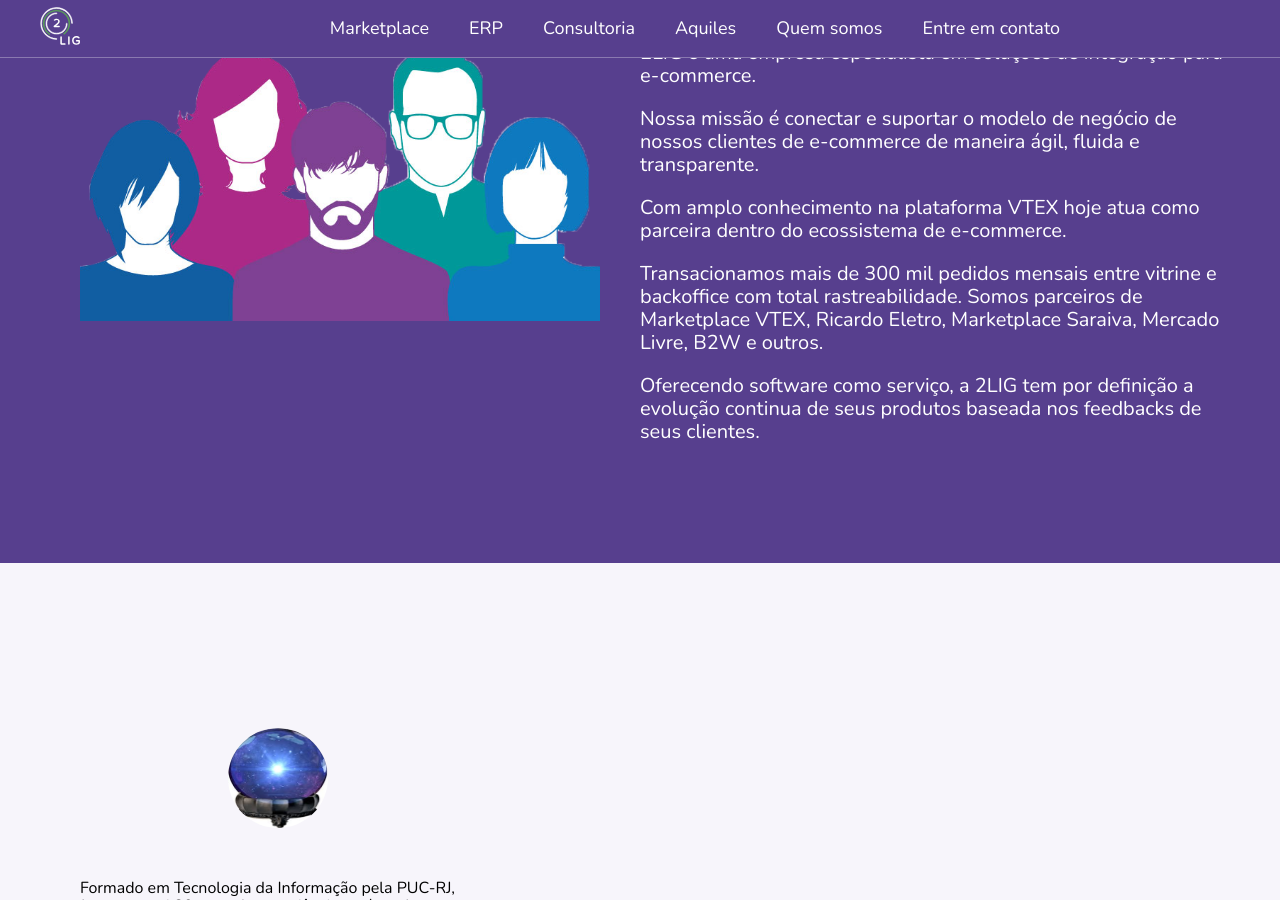
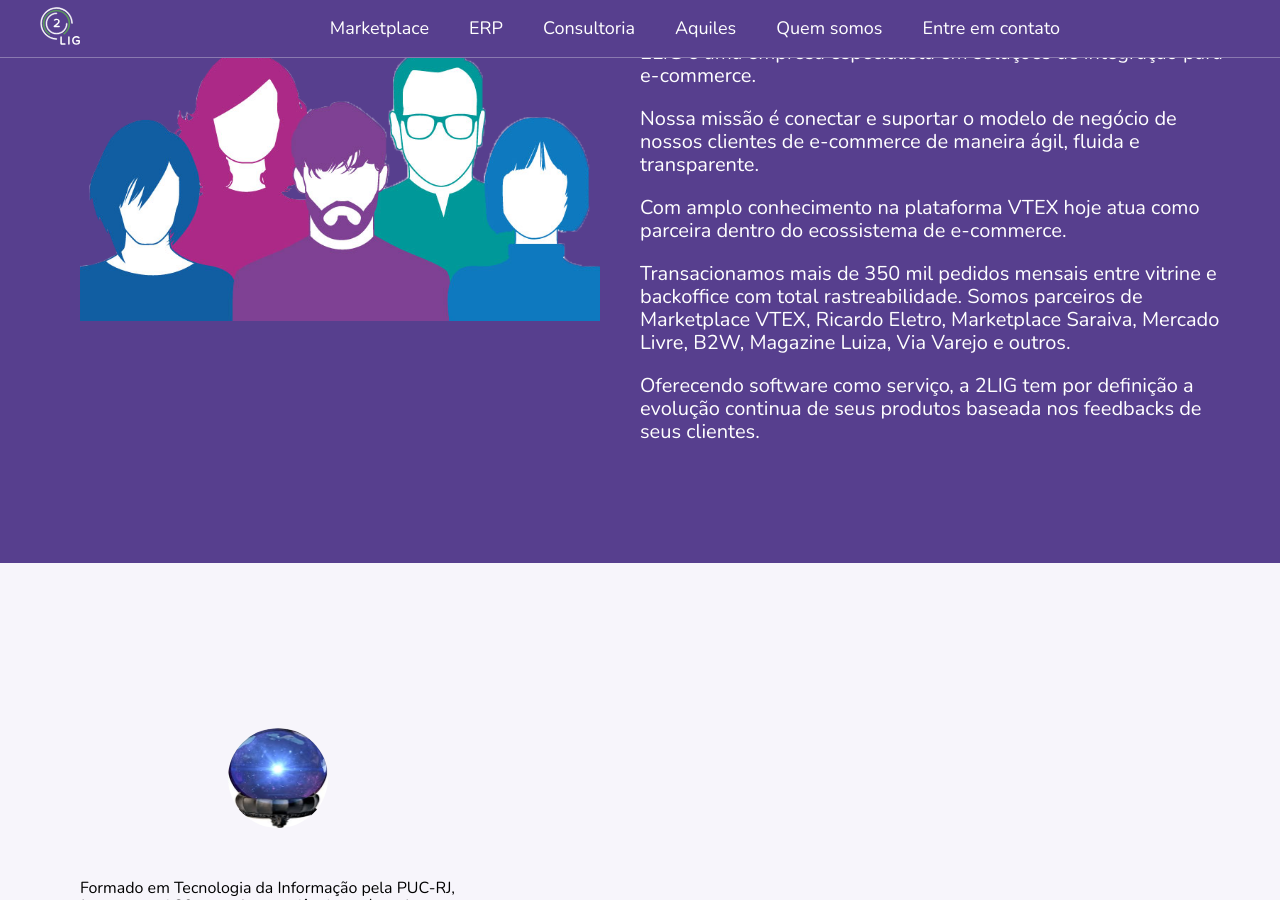
Before and after one commit to leandrooriente/2lig, a Jekyll site: the page built from index.html, in a window 1280 px wide and 900 px high, scrolled down 5146 px. Built offline with Jekyll 4.4.1, drawn with Linux system fonts in a browser that asks for light colours; nearby versions of some CDN libraries; library files that are not in the unit come from our copies.

Commit message:
Updated Index and 1 other file

```diff
--- a/_includes/company.html
+++ b/_includes/company.html
@@ -21,7 +21,8 @@
         </p>
 
         <p>
-          Transacionamos mais de 300 mil pedidos mensais entre vitrine e backoffice com total rastreabilidade. Somos parceiros de Marketplace VTEX, Ricardo Eletro, Marketplace Saraiva, Mercado Livre, B2W e outros.
+          Transacionamos mais de 350 mil pedidos mensais entre vitrine e backoffice com total rastreabilidade.
+          Somos parceiros de Marketplace VTEX, Ricardo Eletro, Marketplace Saraiva, Mercado Livre, B2W, Magazine Luiza, Via Varejo e outros.
         </p>
 
         <p>
@@ -40,3 +41,27 @@
     </div>
   </div>
 </section>
+
+<section class="panel testimonials" id="testimonials">
+  <div class="panel-wrapper">
+    <ul class="list">
+      {% for staff in site.staff %}
+        <li>
+          <div class="picture hide-mobile show-desktop">
+            <img src="{{ staff.picture }}">
+          </div>
+          <p>{{ staff.content }}</p>
+          <div class="author">
+            <div class="picture show-mobile hide-desktop">
+              <img src="{{ staff.picture }}">
+            </div>
+            <div class="details">
+              <p class="name">{{ staff.name }}</p>
+              <p class="bio">{{ staff.bio }}</p>
+            </div>
+          </div>
+        </li>
+      {% endfor %}
+    </ul>
+  </div>
+</section>
--- a/index.html
+++ b/index.html
@@ -11,5 +11,4 @@
 
 {% include testimonials.html %}
 {% include company.html %}
-{% include staff.html %}
 {% include contact.html %}
```
